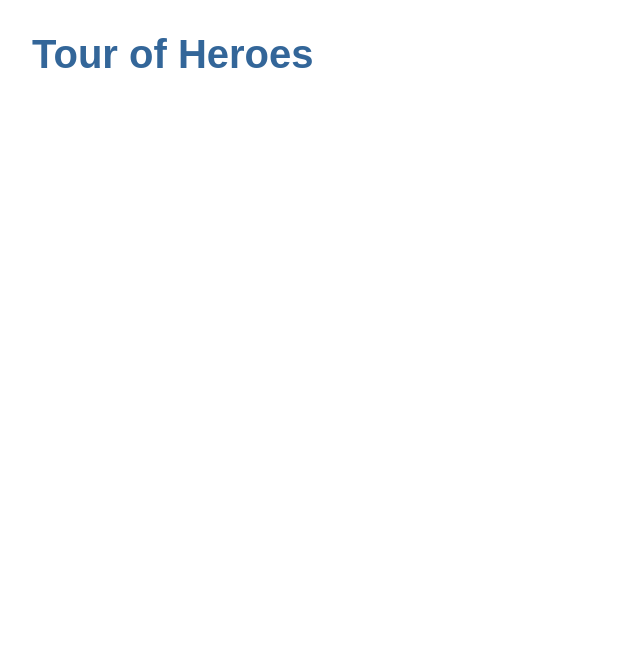
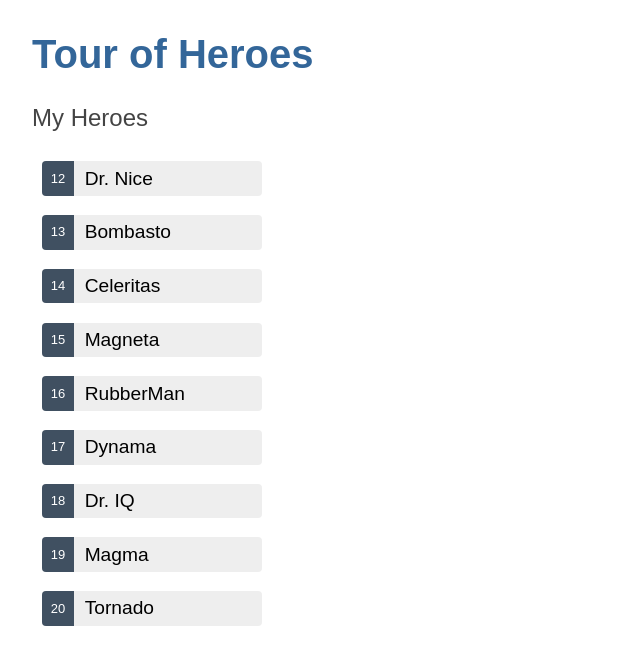
Before and after one commit to bfischb1/Tour-of-heros, an Angular app: page / in a window 1280 px wide. Shown: the top 664 px of the page, without its empty margins (0-640 px from the left). Built offline with nearby package versions, Linux system fonts and the light colour scheme.

Commit message:
2 files modified, 5 added

```diff
--- a/src/app/app.component.html
+++ b/src/app/app.component.html
@@ -1 +1,2 @@
-<h1>{{title}}</h1>
+<h1>{{ title }}</h1>
+<app-heroes></app-heroes>
--- a/src/app/app.module.ts
+++ b/src/app/app.module.ts
@@ -3,11 +3,12 @@
 import { FormsModule } from '@angular/forms';
 
 import { AppComponent } from './app.component';
+import { HeroesComponent } from './heroes/heroes.component';
 import { HelloComponent } from './hello.component';
 
 @NgModule({
   imports:      [ BrowserModule, FormsModule ],
-  declarations: [ AppComponent, HelloComponent ],
+  declarations: [ AppComponent, HeroesComponent ,HelloComponent ],
   bootstrap:    [ AppComponent ]
 })
 export class AppModule { }
--- /dev/null
+++ b/src/app/hero.ts
@@ -0,0 +1,4 @@
+export interface Hero {
+  id: number;
+  name: string;
+}
--- /dev/null
+++ b/src/app/heroes/heroes.component.css
@@ -0,0 +1,66 @@
+/* HeroesComponent's private CSS styles */
+.heroes {
+  margin: 0 0 2em 0;
+  list-style-type: none;
+  padding: 0;
+  width: 15em;
+}
+
+.heroes li {
+  display: flex;
+}
+
+.heroes button {
+  flex: 1;
+  cursor: pointer;
+  position: relative;
+  left: 0;
+  background-color: #EEE;
+  margin: .5em;
+  padding: 0;
+  border-radius: 4px;
+  display: flex;
+  align-items: stretch;
+  height: 1.8em;
+}
+
+.heroes button:hover {
+  color: #2c3a41;
+  background-color: #e6e6e6;
+  left: .1em;
+}
+
+.heroes button:active {
+  background-color: #525252;
+  color: #fafafa;
+}
+
+.heroes button.selected {
+  background-color: black;
+  color: white;
+}
+
+.heroes button.selected:hover {
+  background-color: #505050;
+  color: white;
+}
+
+.heroes button.selected:active {
+  background-color: black;
+  color: white;
+}
+
+.heroes .badge {
+  display: inline-block;
+  font-size: small;
+  color: white;
+  padding: 0.8em 0.7em 0 0.7em;
+  background-color: #405061;
+  line-height: 1em;
+  margin-right: .8em;
+  border-radius: 4px 0 0 4px;
+}
+
+.heroes .name {
+  align-self: center;
+}
--- /dev/null
+++ b/src/app/heroes/heroes.component.html
@@ -0,0 +1,9 @@
+<h2>My Heroes</h2>
+<ul class="heroes">
+  <li *ngFor='let hero of heroes'>
+    <button type="button">
+      <span class="badge">{{hero.id}}</span>
+      <span class="name">{{hero.name}}</span>
+    </button>
+  </li>
+</ul>
--- /dev/null
+++ b/src/app/heroes/heroes.component.ts
@@ -0,0 +1,16 @@
+import { Component, OnInit } from '@angular/core';
+import { Hero } from '../hero';
+import { HEROES } from '../mock-heroes';
+
+@Component({
+  selector: 'app-heroes',
+  templateUrl: './heroes.component.html',
+  styleUrls: ['./heroes.component.css'],
+})
+export class HeroesComponent implements OnInit {
+  heroes = HEROES;
+
+  constructor() {}
+
+  ngOnInit() {}
+}
--- /dev/null
+++ b/src/app/mock-heroes.ts
@@ -0,0 +1,13 @@
+import { Hero } from './hero';
+
+export const HEROES: Hero[] = [
+  { id: 12, name: 'Dr. Nice' },
+  { id: 13, name: 'Bombasto' },
+  { id: 14, name: 'Celeritas' },
+  { id: 15, name: 'Magneta' },
+  { id: 16, name: 'RubberMan' },
+  { id: 17, name: 'Dynama' },
+  { id: 18, name: 'Dr. IQ' },
+  { id: 19, name: 'Magma' },
+  { id: 20, name: 'Tornado' },
+];
```
